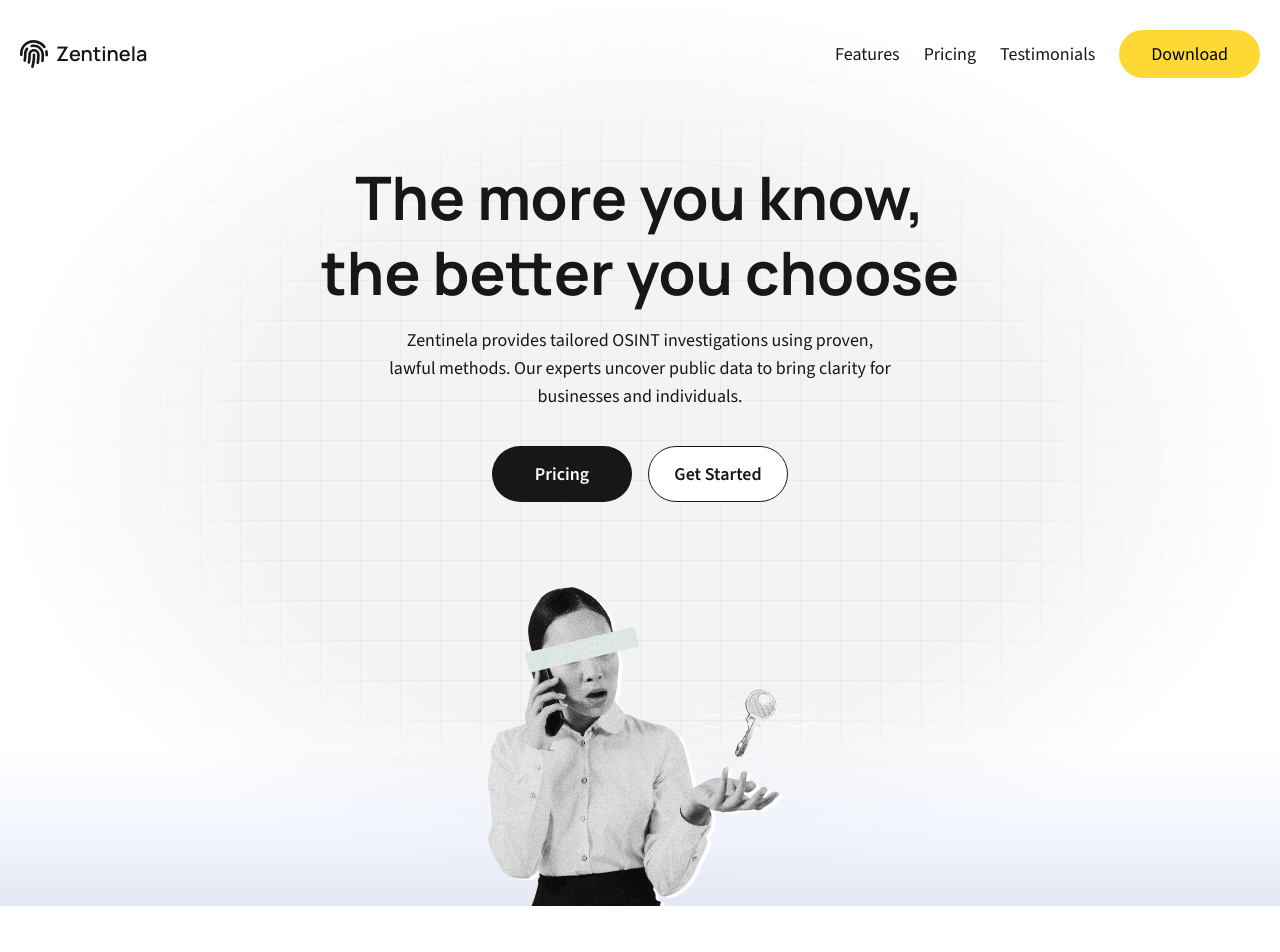
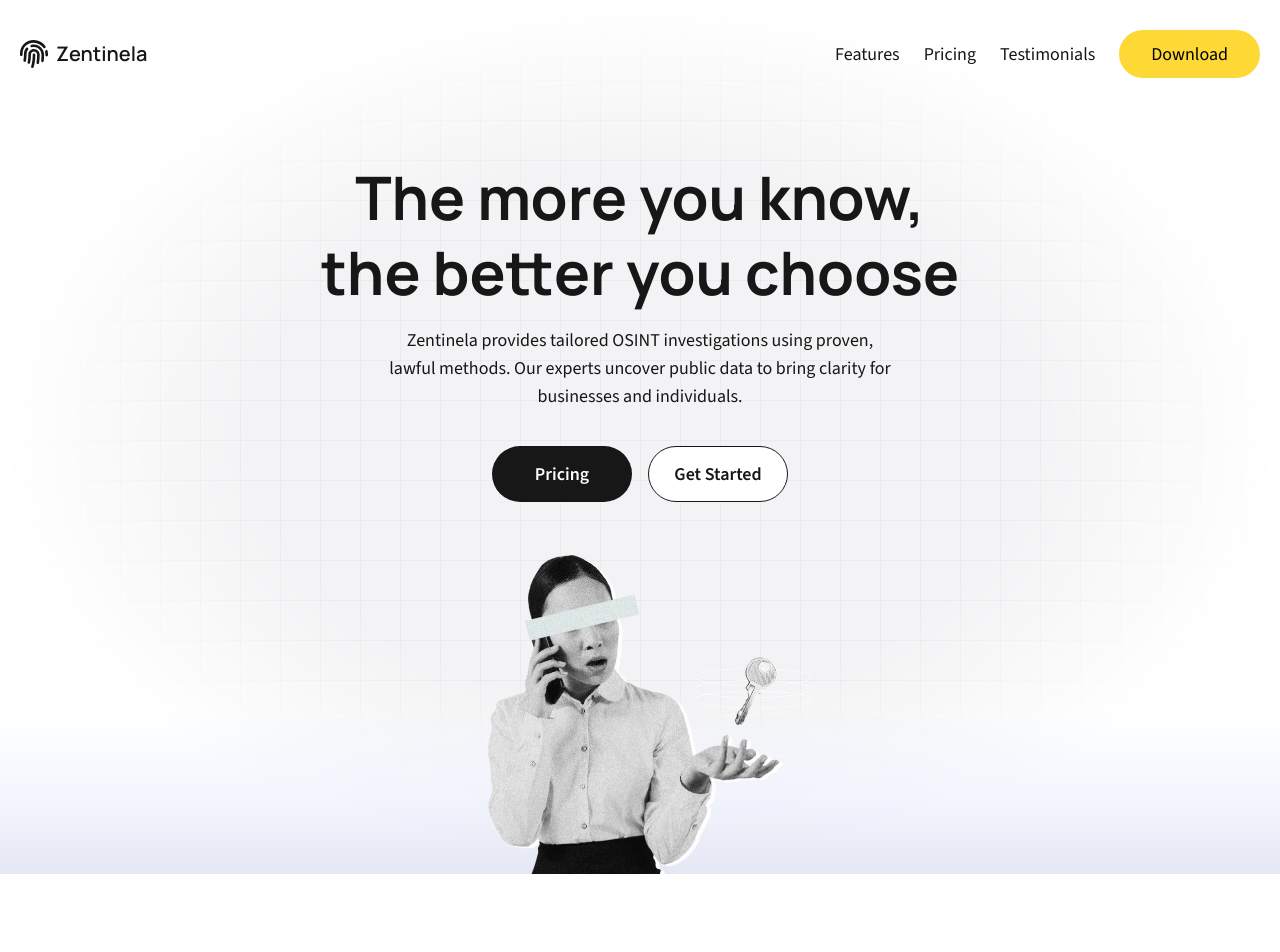
Before and after one commit to Cavianto/sentinela, a Next.js app: page / in a window 1280 px wide. Shown: the top 952 px of the page. Built offline with nearby package versions, Linux system fonts and the light colour scheme.

Commit message:
Update Hero.tsx

```diff
--- a/src/components/Hero.tsx
+++ b/src/components/Hero.tsx
@@ -44,7 +44,7 @@ const Hero: React.FC = () => {
                     priority={true}
                     unoptimized={true}
                     alt="app mockup"
-                    className='relative mt-12 md:mt-16 mx-auto z-10'
+                    className='relative mt-6 md:mt-8 mx-auto z-10'
                 />
             </div>
         </section>
```
